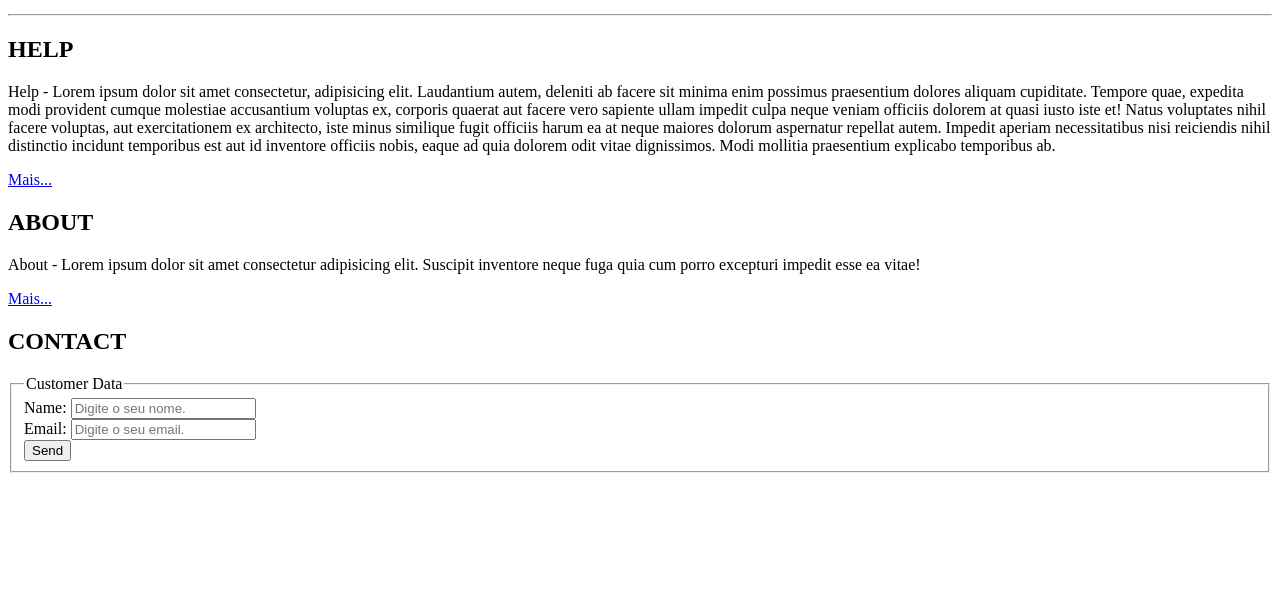
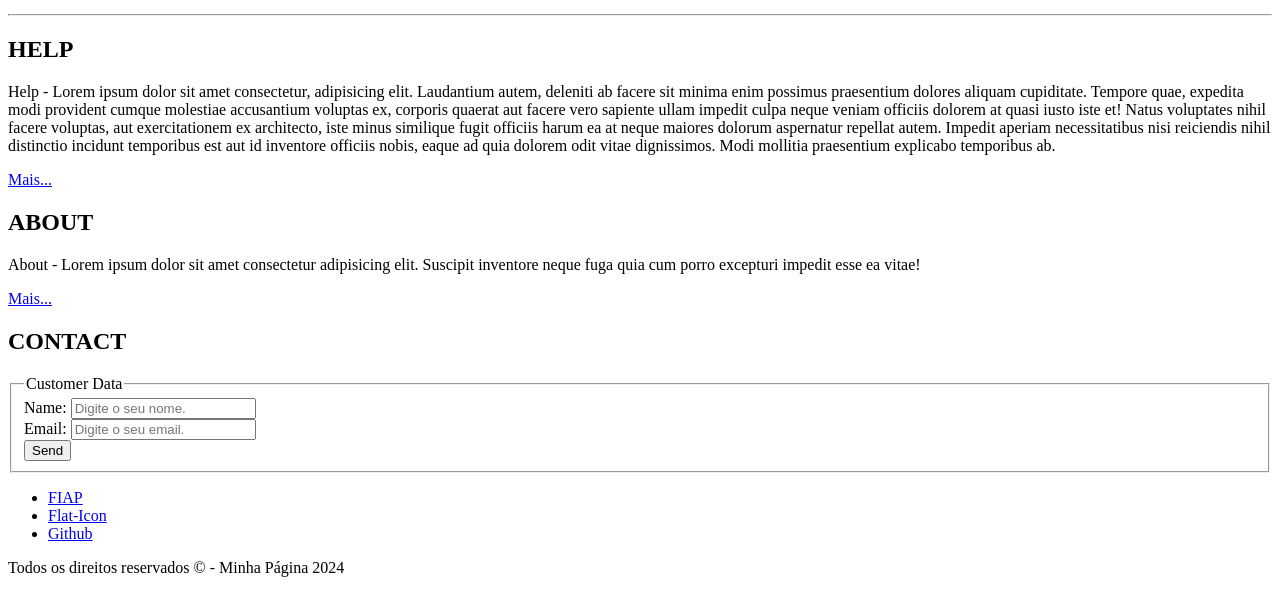
Before and after one commit to nascimentorenan/primeiro-projeto-o, a plain HTML site: page index.html in a window 1280 px wide. Shown: the part 230-823 px from the top of the page. Before the commit the page ends 800 px from the top, so only its background shows below. Drawn offline with Linux system fonts and the light colour scheme.

Commit message:
Rodapé criado

```diff
--- a/index.html
+++ b/index.html
@@ -99,6 +99,17 @@
           </form>
         </div>
       </section>
+
+      <footer id="rodape">
+        <nav>
+          <ul>
+            <li><a href="https://www.fiap.com.br" target="_blank">FIAP</a></li>
+            <li><a href="https://www.flaticon.com/">Flat-Icon</a></li>
+            <li><a href="https://github.com">Github</a></li>
+          </ul>
+        </nav>
+        <p>Todos os direitos reservados &copy; - Minha Página 2024</p>
+      </footer>
     </div>
   </body>
 </html>
```
